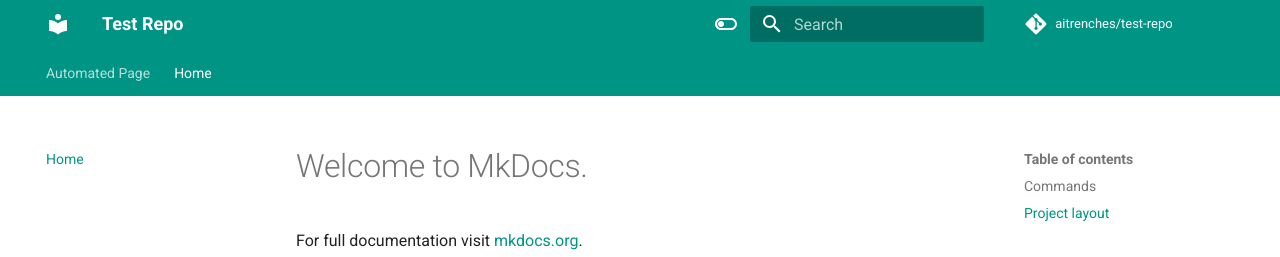
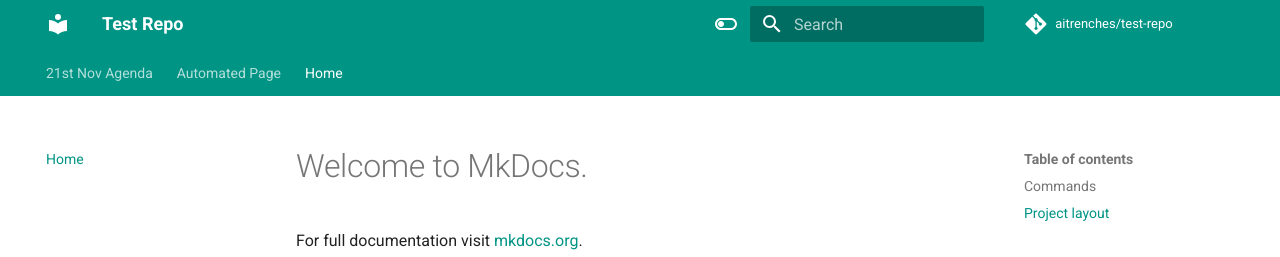
Before and after one commit to aitrenches/test-repo, an MkDocs documentation site: the page built from docs/index.md, in a window 1280 px wide. Shown: the top 257 px of the page. Built offline with MkDocs 1.6.1 and Material for MkDocs 9.7.7, drawn with Linux system fonts in a browser that asks for light colours; comment, search, counter and statistics services are not loaded.

Commit message:
Update navigation: add 21st Nov Agenda

```diff
--- a/mkdocs.yml
+++ b/mkdocs.yml
@@ -51,5 +51,6 @@ markdown_extensions:
       emoji_generator: !!python/name:materialx.emoji.to_svg
 
 nav:
+  - 21st Nov Agenda: 21st-nov-agenda.md
   - Automated Page: auto_page.md
   - Home: index.md
```
